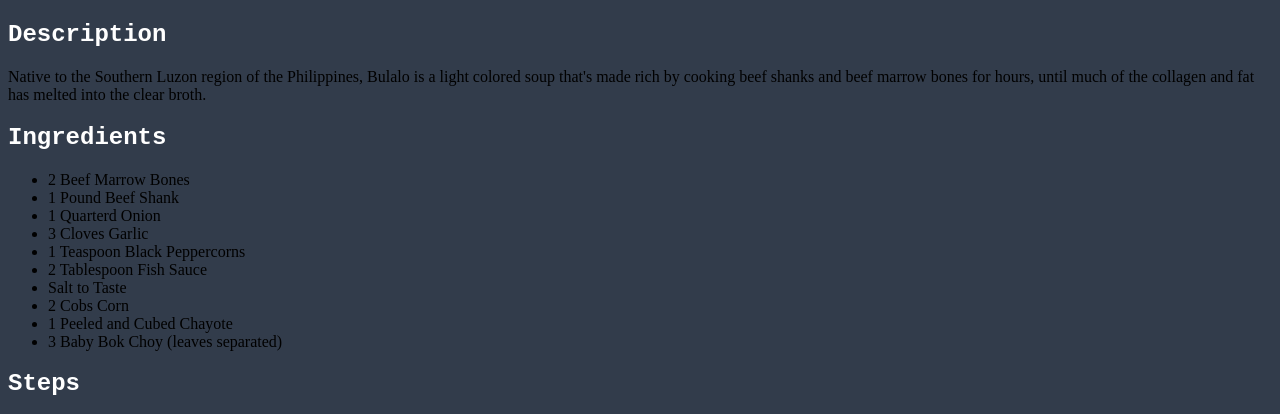
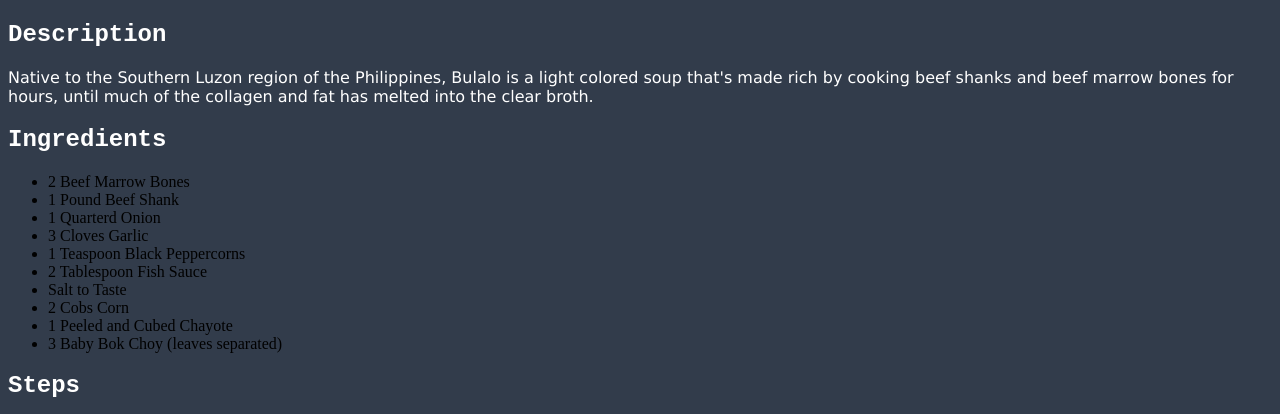
Before and after one commit to Cedeli/odin-recipes, a plain HTML site: page recipes/bulalo.html in a window 1280 px wide. Shown: the part 383-797 px from the top of the page. Drawn offline with Linux system fonts and the light colour scheme.

Commit message:
Add p style

```diff
--- a/style.css
+++ b/style.css
@@ -12,6 +12,11 @@ h2 {
     font-family: 'Courier New', Courier, sans-serif;
 }
 
+p {
+    color: rgb(255, 255, 255);
+    font-family: Verdana, Geneva, Tahoma, sans-serif;
+}
+
 .link {
     text-decoration: underline;
     color: rgb(255, 255, 255);
```
